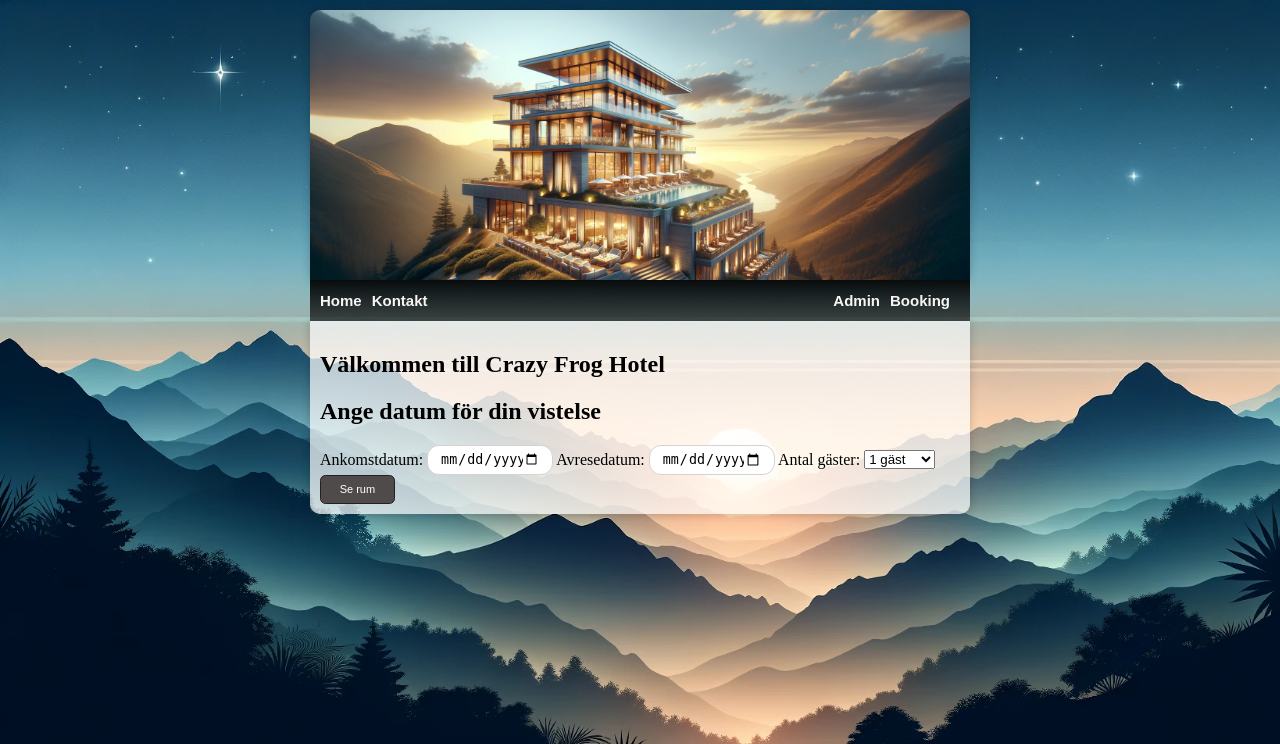
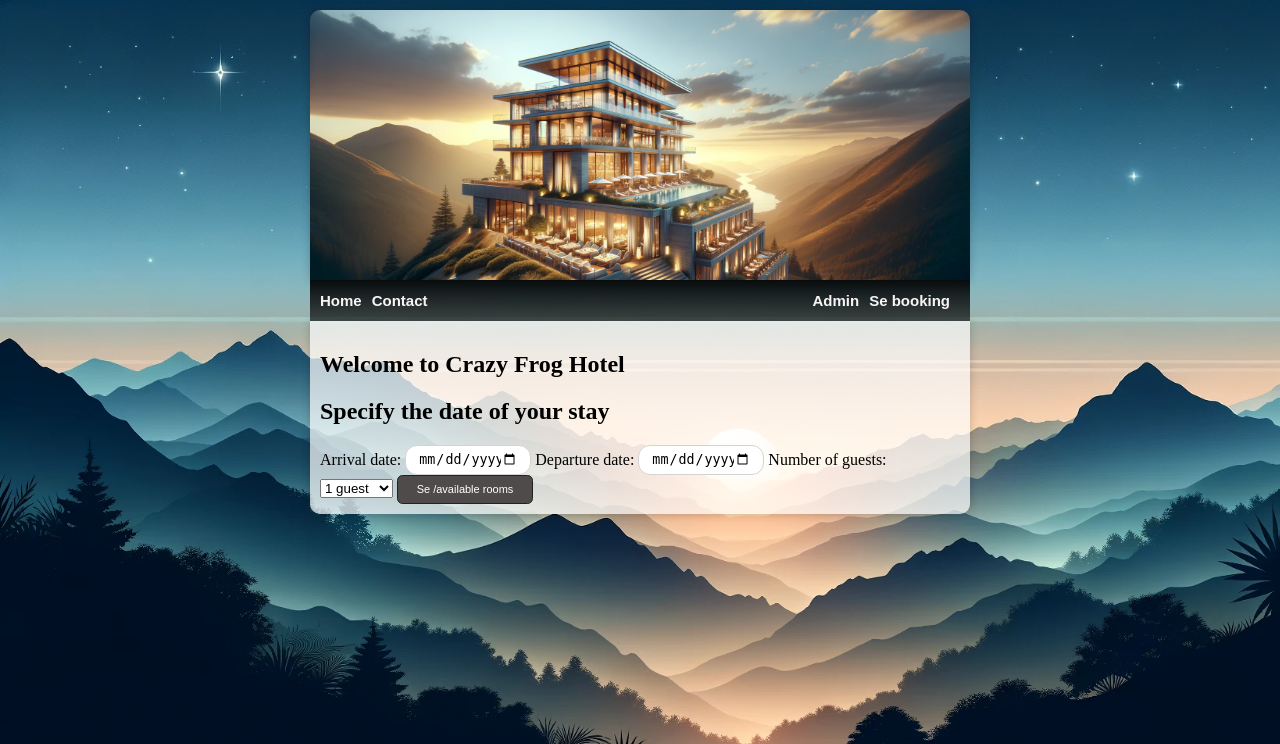
Before and after one commit to JoyJohansson/bokningsapplikation, a Flask app: page / in a window 1280 px wide. Shown: the top 744 px of the page. Run offline with Flask 3, Linux system fonts and the light colour scheme.

Commit message:
swedish to english html

```diff
--- a/templates/admin_logout_page.html
+++ b/templates/admin_logout_page.html
@@ -4,8 +4,8 @@
 
 {% block content %}
 <div class="info-container">
-    <h1>Hejdå</h1>
+    <h1>Have a nice day!</h1>
 
-    <p>Du har loggats ut från administratörssidan.</p>
+    <p>You are now logged out!</p>
 </div>
 {% endblock %}
--- a/templates/base.html
+++ b/templates/base.html
@@ -7,7 +7,7 @@
 
         <div class="nav-left">
             <a class="link-button" href="/">Home</a>
-            <a class="link-button" href="/error">Kontakt</a>
+            <a class="link-button" href="/error">Contact</a>
         </div>
 
 
@@ -17,14 +17,14 @@
             <a class="link-button"href="{{ url_for('guest_routes.guest_login') }}">Booking</a>
             {%else%}
             <a class="link-button" href="{{ url_for('admin_routes.admin_login_page') }}">Admin</a>
-            <a class="link-button"href="{{ url_for('guest_routes.guest_login') }}">Booking</a>
+            <a class="link-button"href="{{ url_for('guest_routes.guest_login') }}">Se booking</a>
             {%endif%}
         </div>
     </nav>
 
     <meta charset="UTF-8">
     <meta name="viewport" content="width=device-width, initial-scale=1.0">
-    <title>{%block title%}Startsida{%endblock%}</title>
+    <title>{%block title%}START{%endblock%}</title>
     <link rel="stylesheet" href="{{ url_for('static', filename='style.css') }}">
 </head>
 <div class="gray-background"></div>
--- a/templates/cancel_booking.html
+++ b/templates/cancel_booking.html
@@ -1,13 +1,13 @@
 {% extends 'base.html' %}
 
-{% block title %}Formulär för avbokning{% endblock %}
+{% block title %}cancel booking{% endblock %}
 
 {% block content %}
 <form onsubmit="return cancelBooking();">
-    <label for="booking_reference">Bokningsreferens:</label>
+    <label for="booking_reference">Booking reference:</label>
     <input type="text" id="booking_reference" name="booking_reference" required>
 
-    <button type="submit">Avboka bokning</button>
+    <button type="submit">Cancel booking</button>
 </form>
 
 <div id="bookingNotFoundMessage" style="display: none; color: red;">
--- a/templates/guest_login.html
+++ b/templates/guest_login.html
@@ -1,15 +1,15 @@
 {% extends "base.html" %}
-{% block title %}Bokning{% endblock %}
+{% block title %}Bookning{% endblock %}
 {% block content %}
 <div class="info-container">
-    <h2>Se bokning</h2>
+    <h2>See bookning</h2>
     {% if error %}
         <p style="color: red;">{{ error }}</p>
     {% endif %}
     <form action="/guest/login" method="post">
         <label for="booking reference">booking reference</label>
         <input type="booking_id" id="booking_id" name="booking_id" required>
-        <button type="submit">Sök</button>
+        <button type="submit">Search</button>
     </form>
 </div>
 {% endblock %}
--- a/templates/guest_logout_page.html
+++ b/templates/guest_logout_page.html
@@ -4,8 +4,8 @@
 
 {% block content %}
 <div class="info-container">
-    <h1>Hejdå</h1>
+    <h1>Have a nice day!</h1>
 
-    <p>Du är nu utloggad</p>
+    <p>You are now signed out!</p>
 </div>
 {% endblock %}
--- a/templates/k1_start.html
+++ b/templates/k1_start.html
@@ -1,6 +1,6 @@
 {% extends "base.html" %}
 
-    <title>{% block title %}Bokningsapplikation{% endblock %}</title>
+    <title>{% block title %}Booking application{% endblock %}</title>
     <script>
         function saveDates() {
             var start_date = document.getElementById('start_date').value;
@@ -22,11 +22,11 @@
                     console.log(data);
                     window.location.href = '/bekraftelse';
                 } else {
-                    alert(data.error || 'Bokning hittades inte.');
+                    alert(data.error || 'Booking not found!');
                 }
             } catch (error) {
-                console.error('Fel vid asynkront anrop:', error);
-                alert('Något gick fel vid hämtning av bokningen.');
+                console.error('Error during asynchronous call:', error);
+                alert('Incorrect retrieval of the booking occurred.');
             }
             return false;
         }
@@ -45,7 +45,7 @@
             }
 
             if (selectedRooms > 3 || (selectedRooms * 2) > guests && guests > 1) {
-                alert("Du kan inte boka mer än 3 rum eller överskrida det maximala antalet gäster (6).");
+                alert("You can only book one room at a time with max 2 guest at a time.");
                 return false;
             }
 
@@ -56,27 +56,27 @@
 <body>
 {% block content %}
 <div class="info-container">
-    <h2>Välkommen till Crazy Frog Hotel </h2>
-    <h2>Ange datum för din vistelse</h2>
+    <h2>Welcome to Crazy Frog Hotel </h2>
+    <h2>Specify the date of your stay</h2>
 
     <form action="/available_rooms" method="post">
-        <label for="start_date">Ankomstdatum:</label>
+        <label for="start_date">Arrival date:</label>
         <input class="input" type="date" id="start_date" name="start_date" required>
 
-            <label for="end_date">Avresedatum:</label>
+            <label for="end_date">Departure date:</label>
             <input class="input" type="date" id="end_date" name="end_date" required>
 
-            <label for="guests">Antal gäster:</label>
+            <label for="guests">Number of guests:</label>
             <select id="guests" name="guests" required>
-                <option value="1">1 gäst</option>
-                <option value="2">2 gäster</option>
-                <option value="3">3 gäster</option>
-                <option value="4">4 gäster</option>
-                <option value="5">5 gäster</option>
-                <option value="6">6 gäster</option>
+                <option value="1">1 guest</option>
+                <option value="2">2 guests</option>
+                <option value="3">3 guests</option>
+                <option value="4">4 guests</option>
+                <option value="5">5 guests</option>
+                <option value="6">6 guests</option>
             </select>
 
-            <button class="button-action" type="submit">Se rum</button>
+            <button class="button-action" type="submit">Se /available rooms</button>
     </form>
 
 </div>
--- a/templates/k3_room_info.html
+++ b/templates/k3_room_info.html
@@ -17,11 +17,11 @@
             <input type="hidden" name="price_per_night" value="{{ room[2] }}">
             <label for="name">Name:</label>
             <input type="text" id="name" name="name" required><br>
-            <label for="epost1">E-postadress:</label>
+            <label for="epost1">Email:</label>
             <input type="email" id="epost1" name="epost1" required>
-            <label for="epost2">Bekräfta e-postadress:</label>
+            <label for="epost2">Confirm your email:</label>
             <input type="email" id="epost2" name="epost2" required>
-            <button type="submit" id="book-button">Book This Room</button>
+            <button type="submit" id="book-button">Book this room</button>
         </form>
     </div>
 </div>
```
Also changed, not shown: templates/admin_dashboard.html (+5 -5 lines), templates/admin_login_page.html (+8 -8 lines), templates/admin_register_page.html (+7 -7 lines), templates/contacts.html (+4 -4 lines), templates/guest_booking.html (+11 -11 lines), templates/k2_available_rooms.html (+4 -4 lines).
